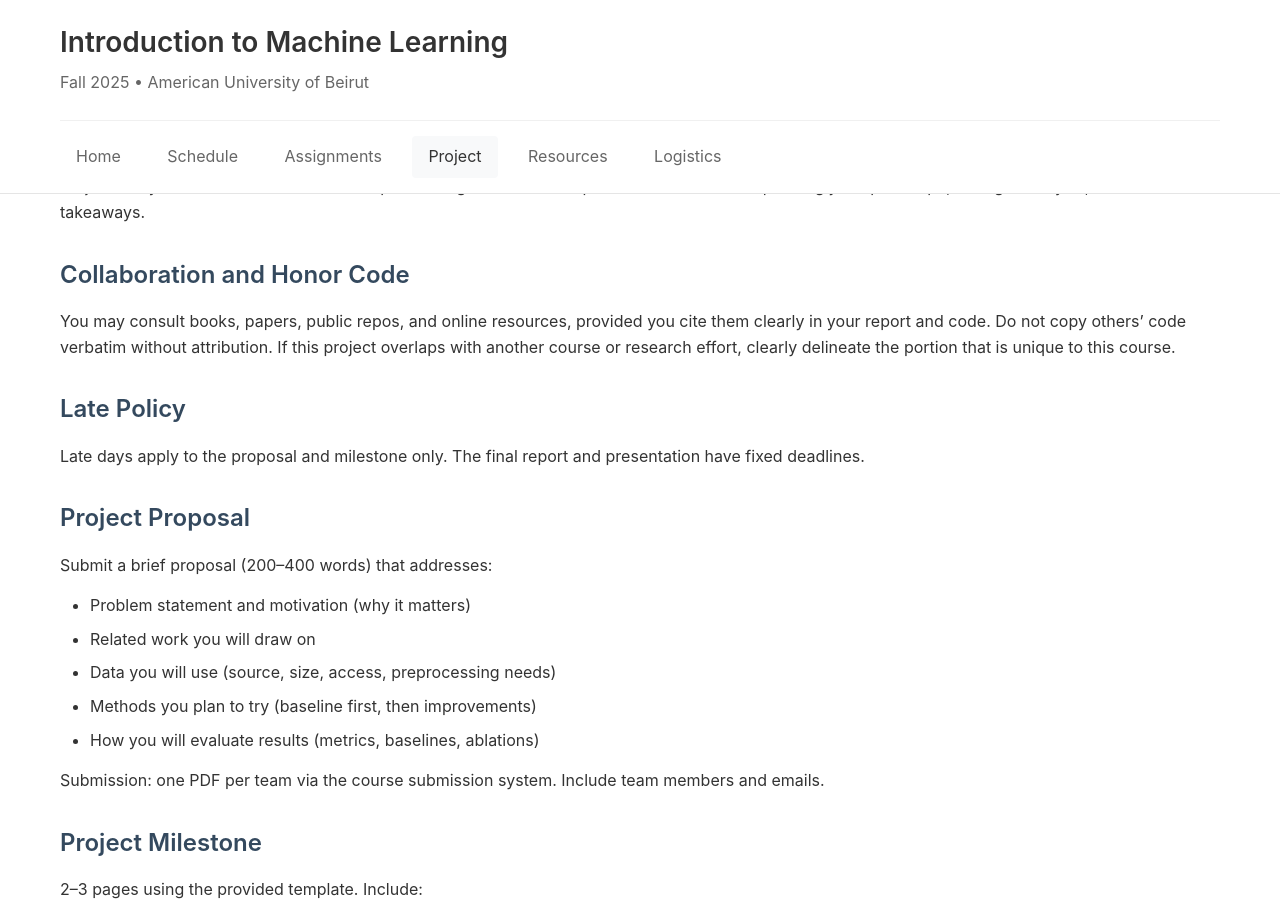
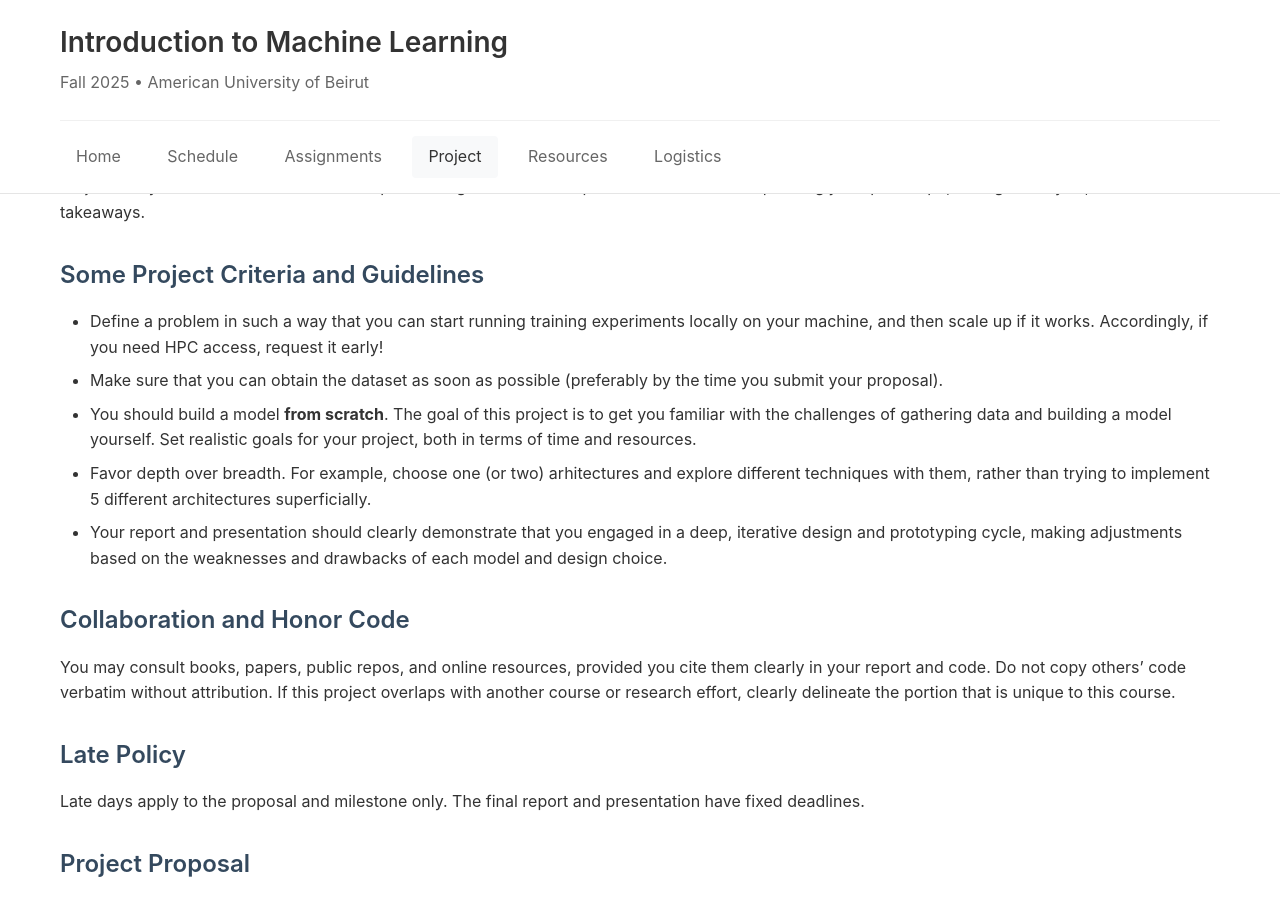
Before and after one commit to Data-Driven-Modeling-Lab/intro2ml, a Jekyll site: the page built from project.md, in a window 1280 px wide and 900 px high, scrolled down 944 px. Built offline with Jekyll 4.4.1, drawn with Linux system fonts in a browser that asks for light colours.

Commit message:
Added project guidelines

```diff
--- a/project.md
+++ b/project.md
@@ -34,6 +34,14 @@ Choose a problem/topic that excites you. Example directions include:
 - Re-implementation and careful evaluation of a recent paper.
 
 Projects may be individual or in teams of up to 3. Larger teams are expected to deliver correspondingly deeper scope, stronger analysis, and clearer takeaways.
+
+## Some Project Criteria and Guidelines
+
+- Define a problem in such a way that you can start running training experiments locally on your machine, and then scale up if it works. Accordingly, if you need HPC access, request it early!
+- Make sure that you can obtain the dataset as soon as possible (preferably by the time you submit your proposal).
+- You should build a model **from scratch**. The goal of this project is to get you familiar with the challenges of gathering data and building a model yourself. Set realistic goals for your project, both in terms of time and resources.
+- Favor depth over breadth. For example, choose one (or two) arhitectures and explore different techniques with them, rather than trying to implement 5 different architectures superficially.
+- Your report and presentation should clearly demonstrate that you engaged in a deep, iterative design and prototyping cycle, making adjustments based on the weaknesses and drawbacks of each model and design choice.
 
 ## Collaboration and Honor Code
 
```
Also changed, not shown: materials/assignments/hw1_solution.md (+2 -0 lines).
